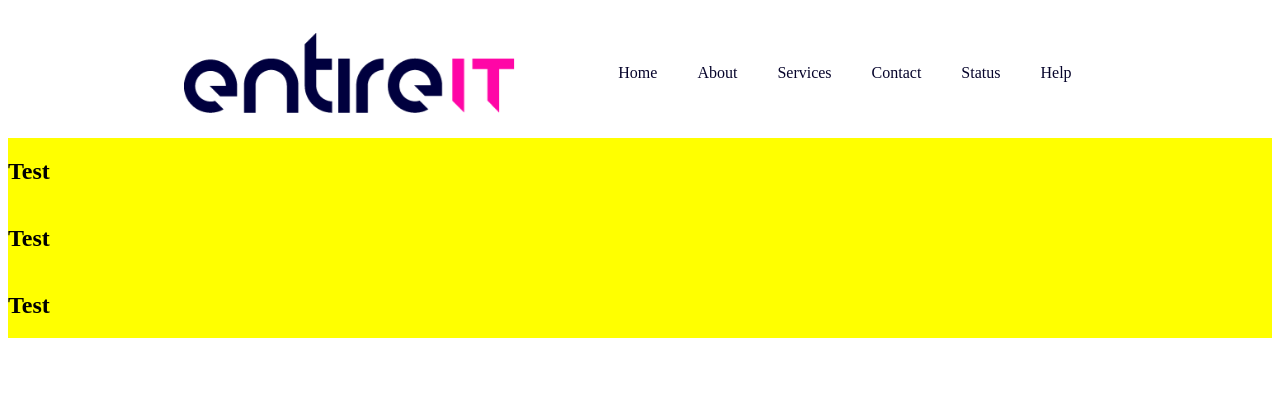
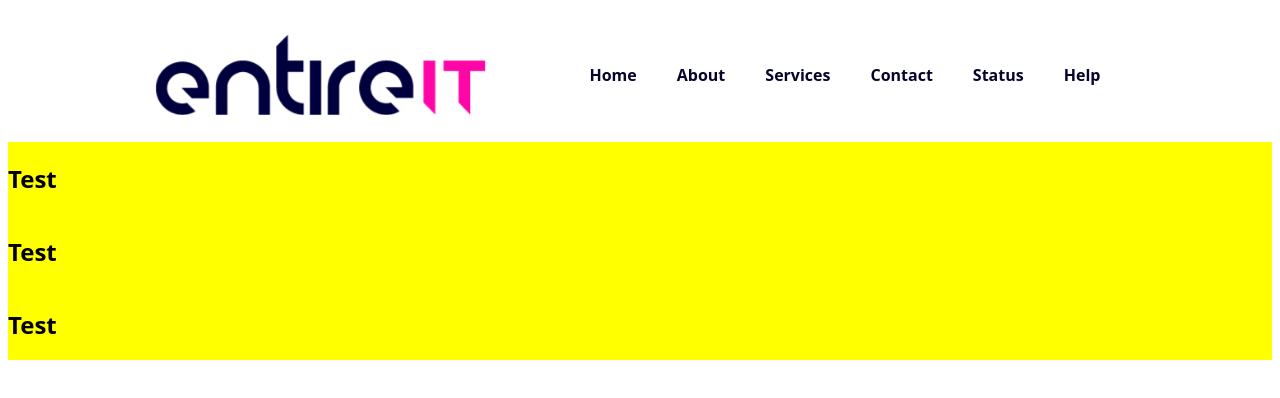
Before and after one commit to batcsg1/Entire-IT-New-Website, a SvelteKit app: page / in a window 1280 px wide. Shown: the top 398 px of the page. Built offline with nearby package versions, Linux system fonts and the light colour scheme.

Commit message:
Added global font css rule

```diff
--- a/src/styles/global.css
+++ b/src/styles/global.css
@@ -1,3 +1,8 @@
+body{
+    font-family:system-ui, -apple-system, BlinkMacSystemFont, 'Segoe UI', Roboto, Oxygen, Ubuntu, Cantarell, 'Open Sans', 'Helvetica Neue', sans-serif;
+    font-weight: bold;
+}
+
 main{
     background-color: red;
     display: grid;
```
